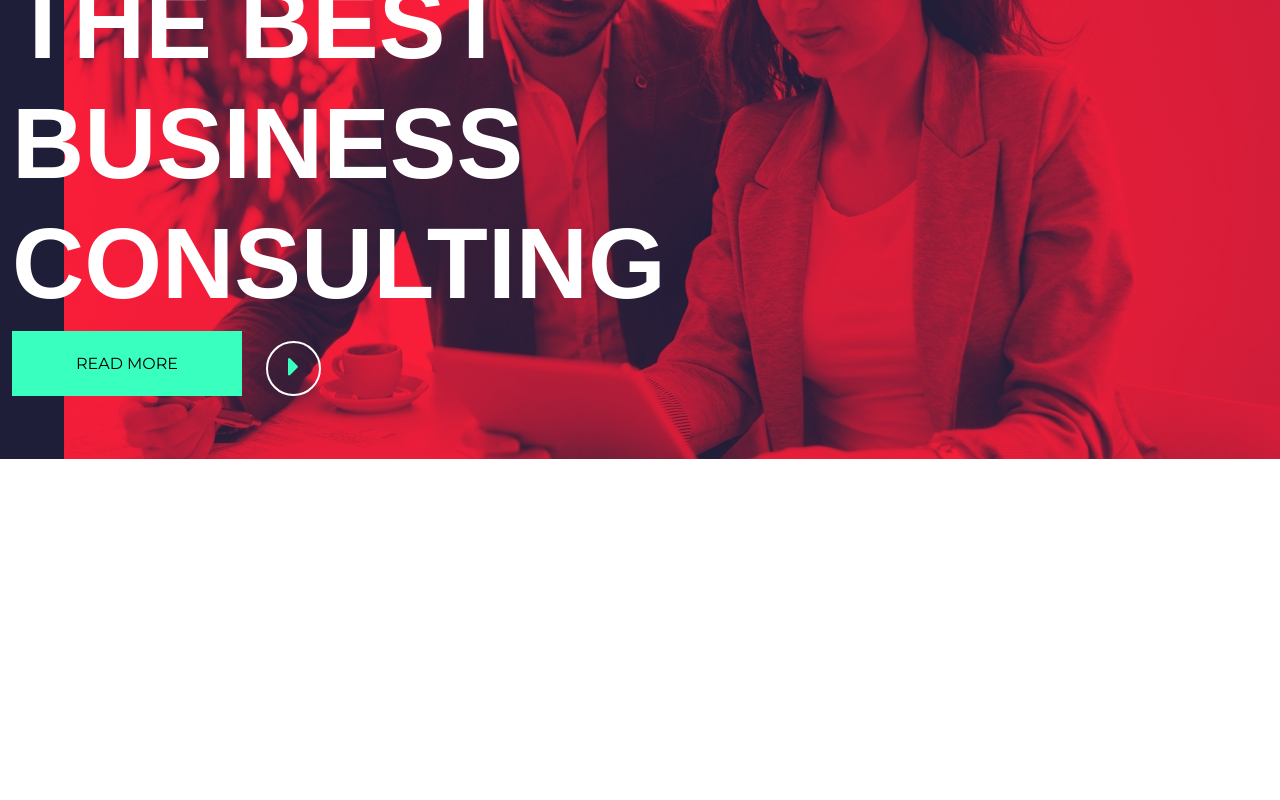
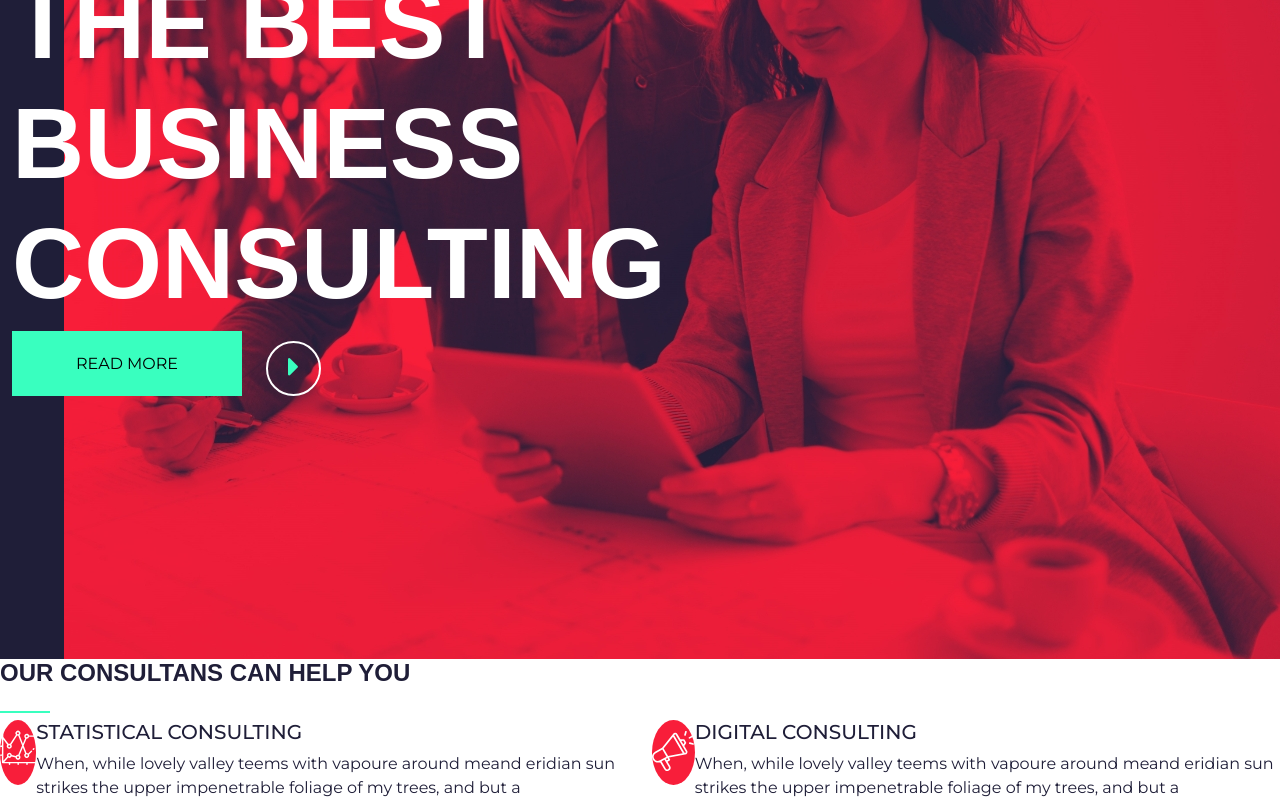
Before and after one commit to GiordanoRinaldi/proj-html-vuejs, a Vue app: page / in a window 1280 px wide. Shown: the part 341-1141 px from the top of the page. Before the commit the page ends 800 px from the top, so only its background shows below. Built offline with nearby package versions, Linux system fonts and the light colour scheme; a web font is replaced by a local one.

Commit message:
inizio seconsa "sezione"

```diff
--- a/src/App.vue
+++ b/src/App.vue
@@ -11,12 +11,13 @@
               <button class="Primarybutton me-4" >READ MORE</button>
               <button class="playButton align-self-end"><i class="fas fa-caret-right"></i></button>
             </div>
-
           </div>
-
         </div>
       </div>
     </div>
+    <main>
+      <Main/>
+    </main>
 
 
   </div>
@@ -24,11 +25,13 @@
 
 <script>
 import Header from "./components/Header.vue"
+import Main from "./components/Main.vue"
 
 export default {
   name: 'App',
   components: {
     Header,
+    Main,
   }
 }
 </script>
@@ -41,7 +44,7 @@ export default {
     font-family: 'Montserrat', sans-serif;
   }
   .section-one {
-    height: 100vh;
+    height: 1000px;
     background-color: $principalBackground;
     background-image: url("./assets/img/portrait-of-young-architect-woman-on-meeting-KFZCE3A.jpg");
     background-repeat: no-repeat;
--- a/src/components/Header.vue
+++ b/src/components/Header.vue
@@ -1,5 +1,5 @@
 <template>
-    <div class="header-             top pt-4">
+    <div class="header-top pt-4">
         <div class="container-fluid new-container d-flex justify-content-between">
             <div class="logo">
                 <img src="../assets/img/logotype.png" alt="logo">
@@ -60,10 +60,19 @@ export default {
     }
 
     a {
+        position: relative;
         color: $aColor;
-
         &:hover {
-            color: $aColor;
+            color: white;
+            transition: 0.4s;
+        }
+        &:hover:before {
+            position: absolute;
+            top: -35px;
+            content: '';
+            display: inline-block;
+            width: 100%;
+            border: 4px solid white;
         }
     }
 
--- /dev/null
+++ b/src/components/Main.vue
@@ -0,0 +1,58 @@
+<template>
+  <main>
+    <section class="row">
+      <div class="col-12">
+        <h4 class="secondFont">OUR CONSULTANS CAN HELP YOU</h4><div class="line"></div>
+      </div>
+      <div class="sector d-flex col">
+        <div class="img">
+          <img src="../assets/img/line-graph.svg" alt="line graph">
+        </div>
+        <div class="text">
+          <h5>STATISTICAL CONSULTING</h5>
+          <div>
+            When, while lovely valley teems with vapoure around meand eridian sun strikes the upper impenetrable foliage of my trees, and but a
+          </div>
+        </div>
+      </div>
+      <div class="sector d-flex col">
+        <div class="img">
+          <img src="../assets/img/shout.svg" alt="line graph">
+        </div>
+        <div class="text">
+          <h5>DIGITAL CONSULTING</h5>
+          <div>
+            When, while lovely valley teems with vapoure around meand eridian sun strikes the upper impenetrable foliage of my trees, and but a
+          </div>
+        </div>
+      </div>
+    </section>
+  </main>
+</template>
+
+<script>
+export default {
+    name: "Main"
+
+}
+</script>
+
+<style lang="scss" scoped>
+@import "../assets/style/common";
+  section{
+    color: $principalBackground;
+  }
+
+  .img {
+    width: 65px;
+    height: 65px;
+    border-radius: 50%;
+    background-color: #f81e3a;
+
+    img {
+      display: block;
+      margin: auto;
+      padding-top: 25%;
+    }
+  }
+</style>
```
Also changed, not shown: src/assets/img/line-graph.svg (added), src/assets/img/shout.svg (added).
